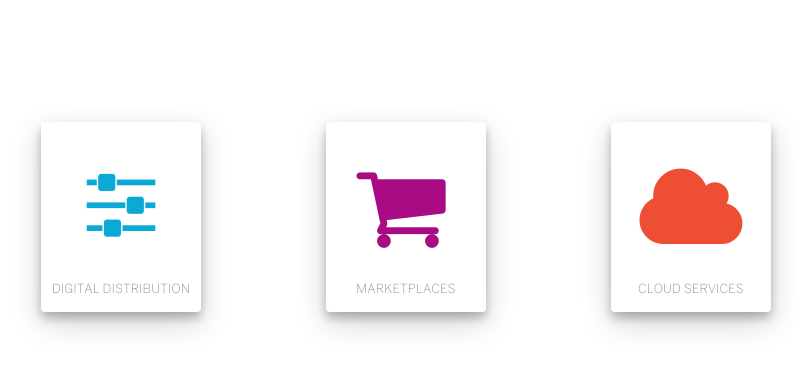
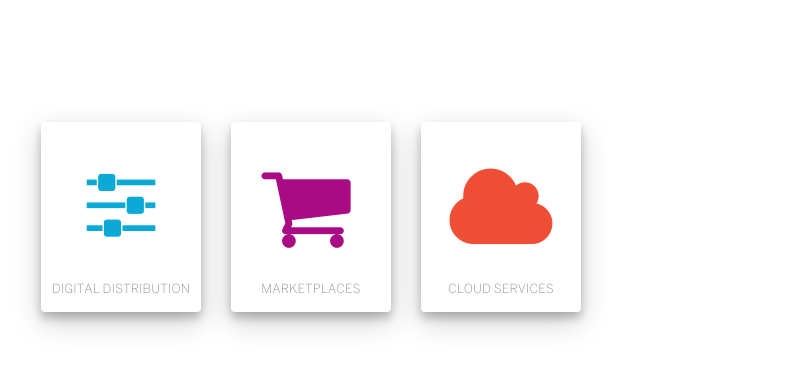
Before and after one commit to caleorourke/proof, a Jekyll site: the page built from markets.html, in a window 1280 px wide. Shown: the top 370 px of the page, without its empty margins (44-855 px from the left). Built offline with Jekyll 4.4.1, drawn with Linux system fonts in a browser that asks for light colours; nearby versions of some CDN libraries; Markdown is read by kramdown in place of the engine named in the settings; the repository's description, which GitHub fills in, is left out.

Commit message:
Update portfolio-ten.html

```diff
--- a/_includes/partials/portfolio-ten.html
+++ b/_includes/partials/portfolio-ten.html
@@ -3,7 +3,7 @@
     <div class="col-md-12">
       <div class="row">
 
-        <div class="col-md-3">
+        <div class="col-md-2">
           <div>
             <span class="fa-stack icon-large">
               <i class="fa fa-circle fa-stack-2x icon-transparent shadow"></i>
@@ -13,7 +13,7 @@
           </div>
         </div>
 
-        <div class="col-md-3">
+        <div class="col-md-2">
           <div>
             <span class="fa-stack icon-large">
               <i class="fa fa-circle fa-stack-2x icon-transparent shadow"></i>
@@ -23,7 +23,7 @@
           </div>
         </div>
 
-        <div class="col-md-3">
+        <div class="col-md-2">
           <div>
             <span class="fa-stack icon-large">
               <i class="fa fa-circle fa-stack-2x icon-transparent shadow"></i>
```
